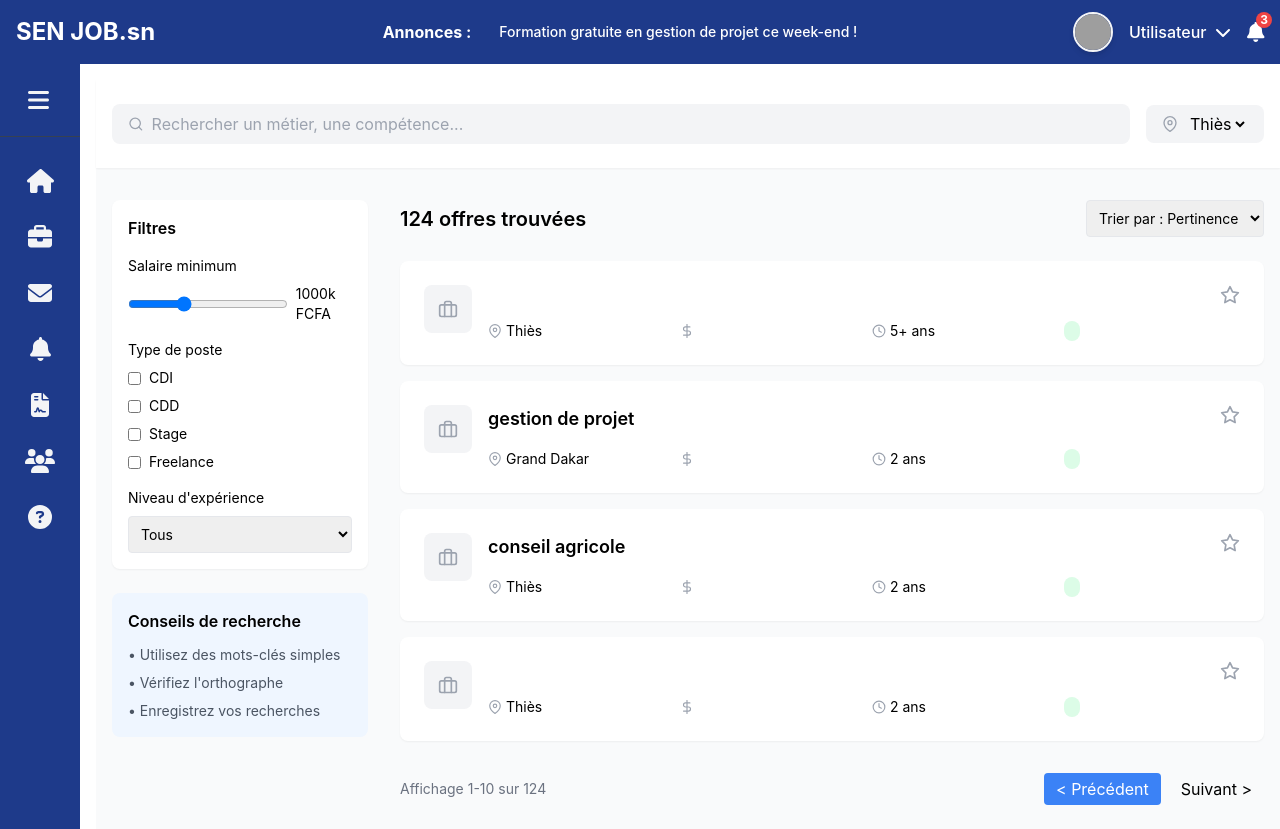
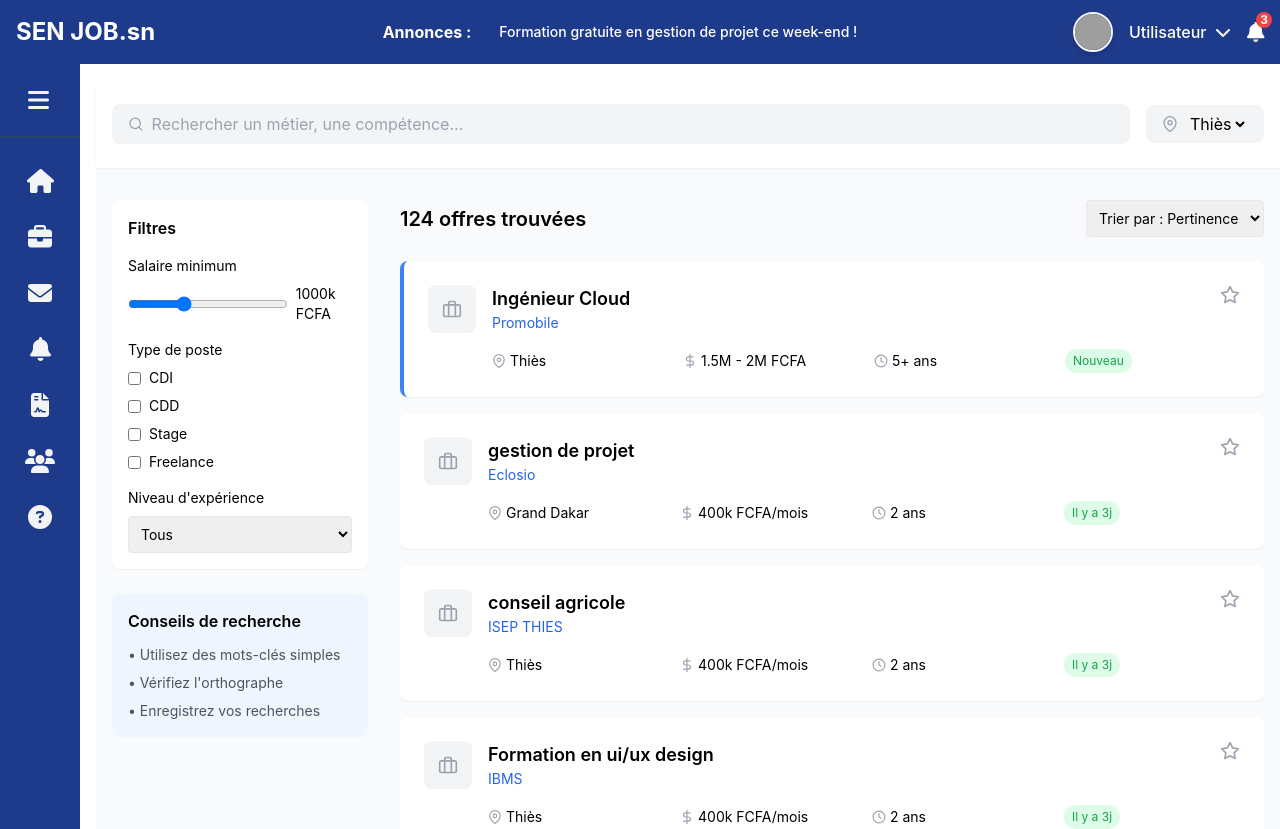
Before and after one commit to Dedcode77/Thies_Job_front, a React (Vite) app: page /offres in a window 1280 px wide. Shown: the top 829 px of the page. Built offline with nearby package versions, Linux system fonts and the light colour scheme; no server answers; sample sign-in values are in the browser's storage; grey boxes are pictures that could not be loaded.

Commit message:
j'ai regler le probleme de la page offres

```diff
--- a/src/pages/Offres.jsx
+++ b/src/pages/Offres.jsx
@@ -17,11 +17,11 @@ const Offres = () => {
       salaire: "1.5M - 2M FCFA",
       experience: "5+ ans",
       poste: "Nouveau",
-      présenté: true
+      presente: true
     },
     {
       id: 2,
-      title: "gestion de projet",
+      titre: "gestion de projet",
       entreprise: "Eclosio",
       location: "Grand Dakar",
       type: "stage",
@@ -32,7 +32,7 @@ const Offres = () => {
     },
     {
       id: 3,
-      title: "conseil agricole",
+      titre: "conseil agricole",
       entreprise: "ISEP THIES",
       location: "Thiès",
       type: "CDD",
@@ -160,7 +160,7 @@ const Offres = () => {
 
             <div className="grid gap-4">
               {jobs.map((job) => (
-                <div key={job.id} className={`bg-white rounded-lg shadow-sm p-6 ${job.featured ? 'border-l-4 border-blue-500' : ''}`}>
+                <div key={job.id} className={`bg-white rounded-lg shadow-sm p-6 ${job.presente ? 'border-l-4 border-blue-500' : ''}`}>
                   <div className="flex gap-4 items-start">
                     <div className="w-12 h-12 bg-gray-100 rounded-lg flex items-center justify-center">
                       <FiBriefcase className="text-gray-400 text-xl" />
@@ -169,8 +169,8 @@ const Offres = () => {
                     <div className="flex-1">
                       <div className="flex justify-between items-start">
                         <div>
-                          <h3 className="text-lg font-semibold">{job.title}</h3>
-                          <p className="text-blue-600 text-sm">{job.company}</p>
+                          <h3 className="text-lg font-semibold">{job.titre}</h3>
+                          <p className="text-blue-600 text-sm">{job.entreprise}</p>
                         </div>
                         <button className="text-gray-400 hover:text-blue-500">
                           <FiStar className="w-5 h-5" />
@@ -184,14 +184,14 @@ const Offres = () => {
                         </div>
                         <div className="flex items-center gap-1">
                           <FiDollarSign className="text-gray-400" />
-                          {job.salary}
+                          {job.salaire}
                         </div>
                         <div className="flex items-center gap-1">
                           <FiClock className="text-gray-400" />
                           {job.experience}
                         </div>
                         <span className="bg-green-100 text-green-600 px-2 py-1 rounded-full text-xs w-fit">
-                          {job.posted}
+                          {job.poste}
                         </span>
                       </div>
                     </div>
```
